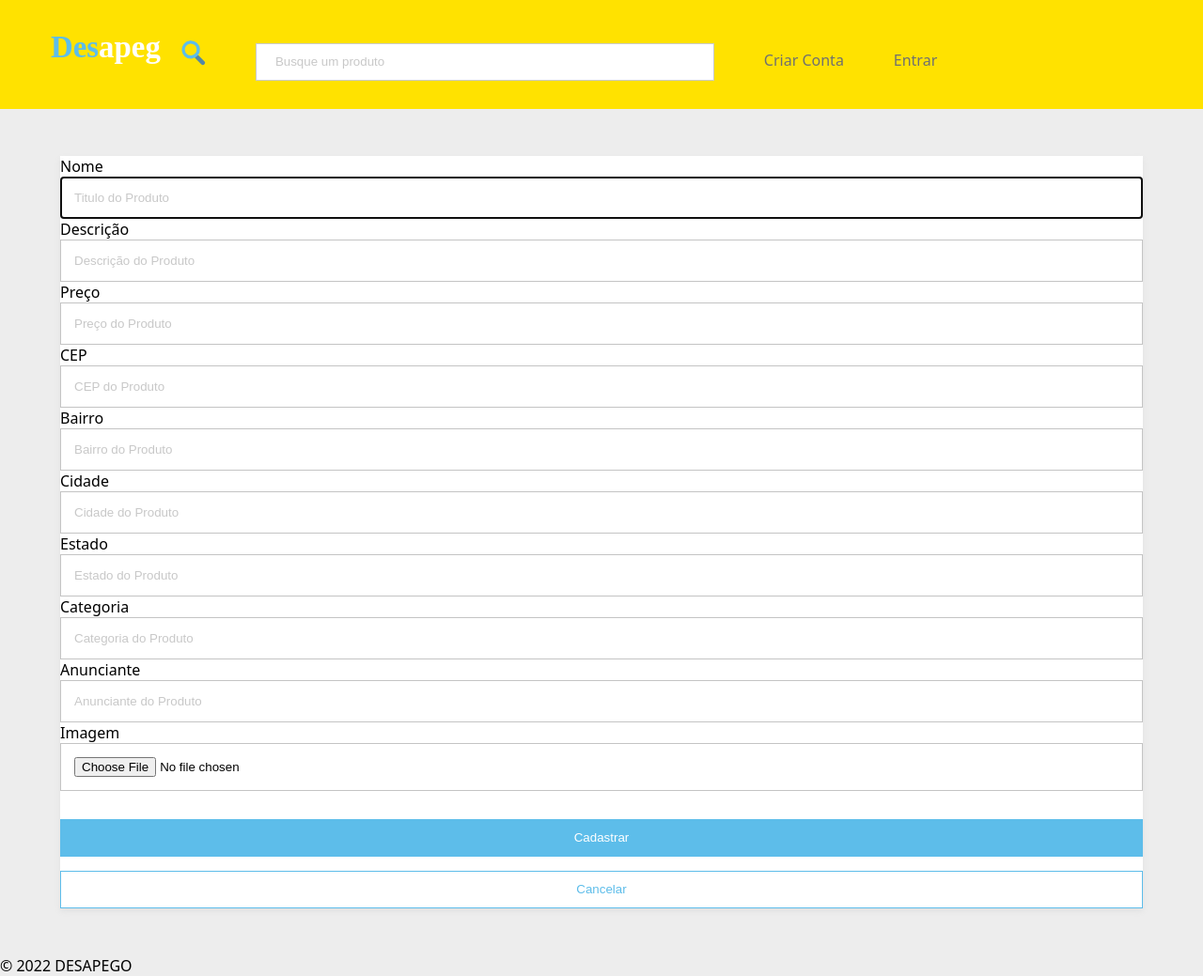
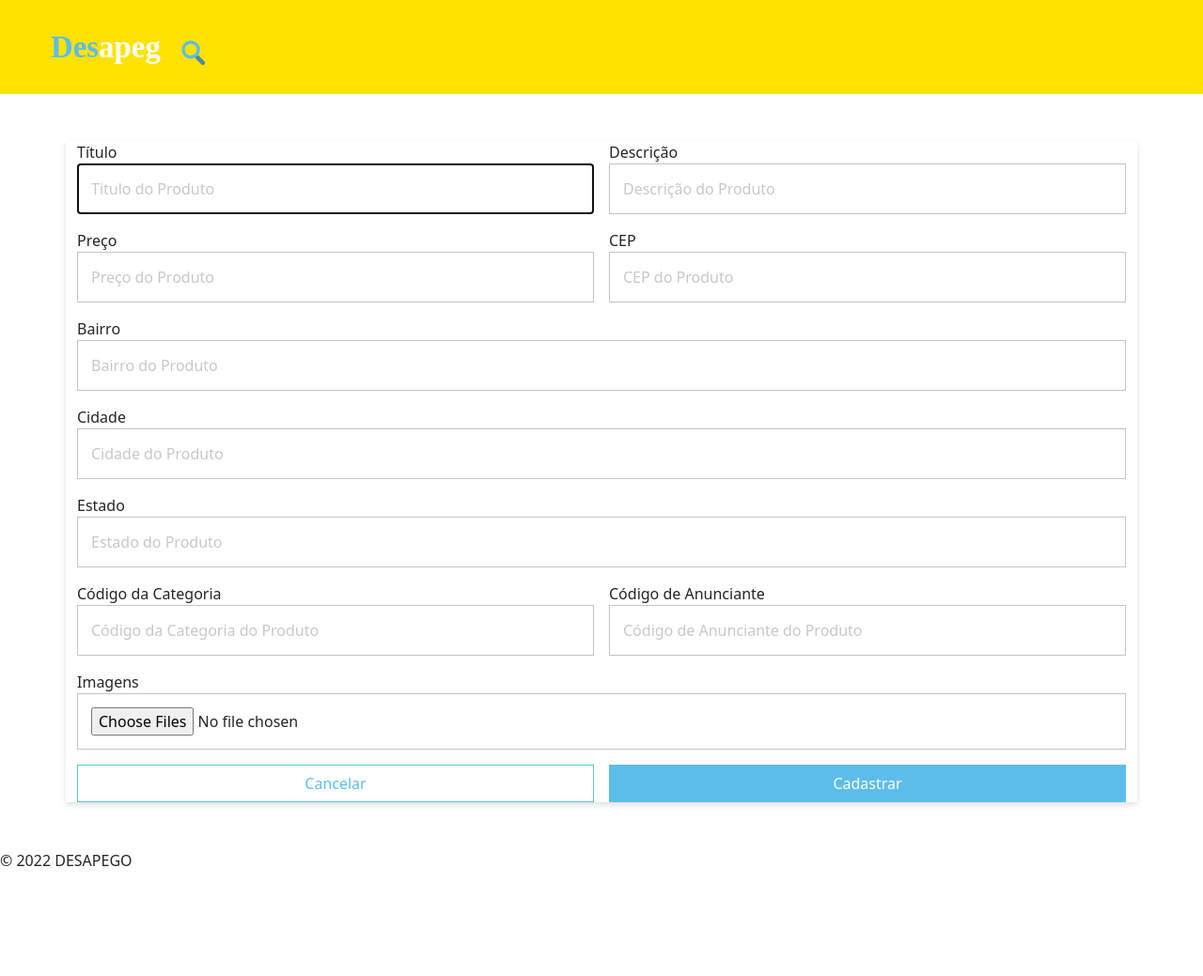
Before and after one commit to gustavobarbosab/desapega, a PHP site: page /pages/product-register/index.html in a window 1280 px wide. Shown: the whole page at 94% size. After the commit the page ends 922 px from the top, so only its background shows below. Run offline with PHP 8.4, Linux system fonts and the light colour scheme.

Commit message:
Ajustes no registro de produto

```diff
--- a/pages/product-register/index.html
+++ b/pages/product-register/index.html
@@ -5,6 +5,8 @@
     <meta http-equiv="X-UA-Compatible" content="IE=edge">
     <meta name="viewport" content="width=device-width, initial-scale=1.0">
     <link rel="stylesheet" href="style.css">
+    <link href="https://cdn.jsdelivr.net/npm/bootstrap@5.0.0-alpha3/dist/css/bootstrap.min.css" rel="stylesheet"
+    integrity="sha384-CuOF+2SnTUfTwSZjCXf01h7uYhfOBuxIhGKPbfEJ3+FqH/s6cIFN9bGr1HmAg4fQ" crossorigin="anonymous">
     <script src="script.js"></script>
     <title>Registro De Produto</title>
 </head>
@@ -15,89 +17,58 @@
             alt="logo_desapega"
             height="40"
         >
-        <input
-            type="text"
-            name="searchBar"
-            id="search-bar"
-            placeholder="Busque um produto"
-        >
-        <a href="">Criar Conta</a>
-        <a href="">Entrar</a>
     </header>
     <main>
-       <div class="content">
-            <!-- conteudo dinamico  -->
-            <template id="templatePorduct">
-                <div class="card-desapega">
-                    <a href="" class="cardLink">
-                        <div class="card-product">
-                            <img
-                                src="../../commons/images/placeholder_product.jpg"
-                                alt="imagemProduto"
-                                width="200"
-                                height="160"
-                            >
-                            <div class="card-text">
-                                <h1>{{item.name}}</h1>
-                                <h2 id="price">R$ {{item.preco}}</h2>
-                            </div>
-                        </div>
-                        <p class="card-description">
-                            Lorem ipsum dolor sit amet consectetur adipisicing elit. Corporis cum sit quam fugit, nulla animi laudantium totam ratione optio a tempora commodi obcaecati quibusdam labore assumenda dolor harum reiciendis eaque?
-                        </p>
-                    </a>
-                    <button class="delButton" type="button">
-                        <i class="fa fa-trash" aria-hidden="true"></i>
-                    </button>
-                </div>
-            </template>
-            <form action="registraProduto.php" method="post" enctype="multipart/form-data" autocomplete="on">
-                <div class="form-group">
-                    <label for="titulo">Nome</label>
+       <div class="content container">
+            <form action="registraProduto.php" method="post" enctype="multipart/form-data" autocomplete="on" class="row g-3">
+                <div class="form-group col-sm-6">
+                    <label for="titulo">Título</label>
                     <input type="text" name="titulo" id="titulo" autofocus required placeholder="Titulo do Produto">
                 </div>
-                <div class="form-group">
+                <div class="form-group col-sm-6">
                     <label for="descricao">Descrição</label>
                     <input type="text" name="descricao" id="descricao" autofocus required placeholder="Descrição do Produto">
                 </div>
-                <div class="form-group">
+                <div class="form-group col-sm-6">
                     <label for="preco">Preço</label>
-                    <input type="text" name="preco" id="preco" autofocus required placeholder="Preço do Produto">
+                    <input type="number" name="preco" id="preco" autofocus required placeholder="Preço do Produto">
                 </div>
-                <div class="form-group">
+                <div class="form-group col-sm-6">
                     <label for="cep">CEP</label>
-                    <input type="text" name="cep" id="cep" autofocus required placeholder="CEP do Produto">
+                    <input type="text" name="cep" id="cep" autofocus required placeholder="CEP do Produto" pattern= "\d{5}-?\d{3}">
                 </div>
-                <div class="form-group">
+                <div class="form-group col-sm-12">
                     <label for="bairro">Bairro</label>
                     <input type="text" name="bairro" id="bairro" autofocus required placeholder="Bairro do Produto">
                 </div>
-                <div class="form-group">
+                <div class="form-group col-sm-12">
                     <label for="cidade">Cidade</label>
                     <input type="text" name="cidade" id="cidade" autofocus required placeholder="Cidade do Produto">
                 </div>
-                <div class="form-group">
+                <div class="form-group col-sm-12">
                     <label for="estado">Estado</label>
                     <input type="text" name="estado" id="estado" autofocus required placeholder="Estado do Produto">
                 </div>
-                <div class="form-group">
-                    <label for="cod_categoria">Categoria</label>
-                    <input type="text" name="cod_categoria" id="cod_categoria" autofocus required placeholder="Categoria do Produto">
+                <div class="form-group col-sm-6">
+                    <label for="cod_categoria">Código da Categoria</label>
+                    <input type="text" name="cod_categoria" id="cod_categoria" autofocus required placeholder="Código da Categoria do Produto">
                 </div>
-                <div class="form-group">
-                    <label for="cod_anunciante">Anunciante</label>
-                    <input type="text" name="cod_anunciante" id="cod_anunciante" autofocus required placeholder="Anunciante do Produto">
+                <div class="form-group col-sm-6">
+                    <label for="cod_anunciante">Código de Anunciante</label>
+                    <input type="text" name="cod_anunciante" id="cod_anunciante" autofocus required placeholder="Código de Anunciante do Produto">
                 </div>
-                <div class="form-group">
-                    <label for="imagem">Imagem</label>
-                    <input type="file" name="imagem" id="imagem" autofocus required placeholder="Imagem do Produto">
+                <div class="form-group col-sm-12">
+                    <label for="imagens">Imagens</label>
+                    <input type="file" name="imagens" id="imagens" autofocus required placeholder="Imagens do Produto" multiple="multiple">
                 </div>
-                <div id="login__btn_enter" class="mt30">
+
+                <div id="btn_cancelar" class="mt15 col-sm-6 btn_cancelar">
+                    <button class="bt_secondary">Cancelar</button>
+                </div>
+                <div id="btn_registrar" class="mt30 col-sm-6">
                     <button type="submit" class="bt_primary">Cadastrar</button>
                 </div>
-                <div id="login__btn_register" class="mt15">
-                    <button class="bt_secondary">Cancelar</button>
-                </div>
+
             </form>
        </div>
     </main>
```
Also changed, not shown: pages/product-register/registraProduto.php (+46 -23 lines), pages/product-register/script.js (+22 -23 lines).
